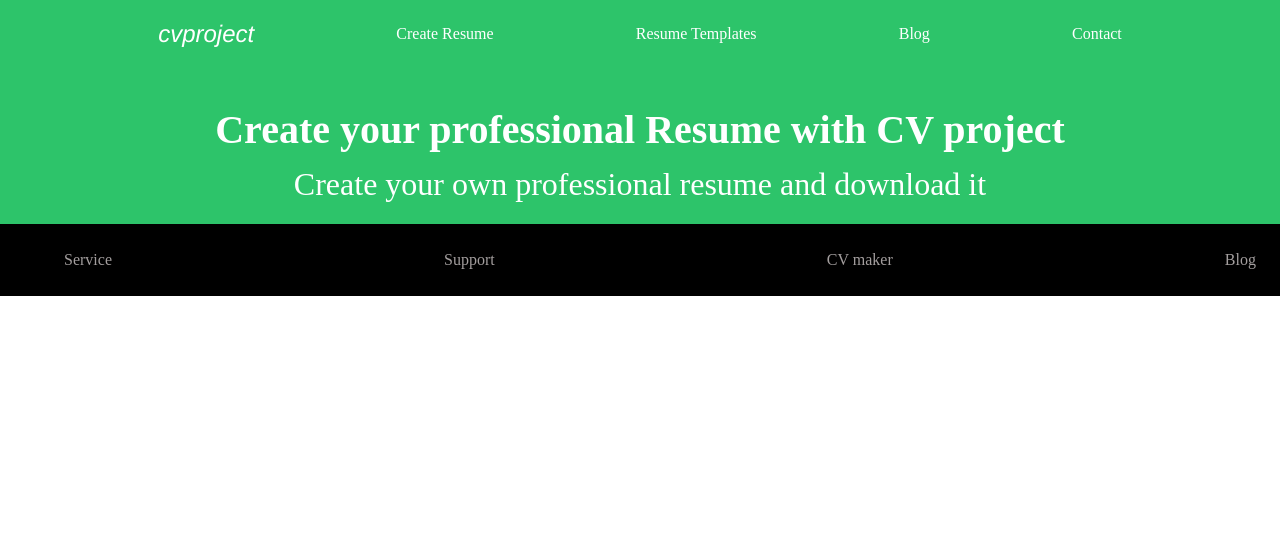
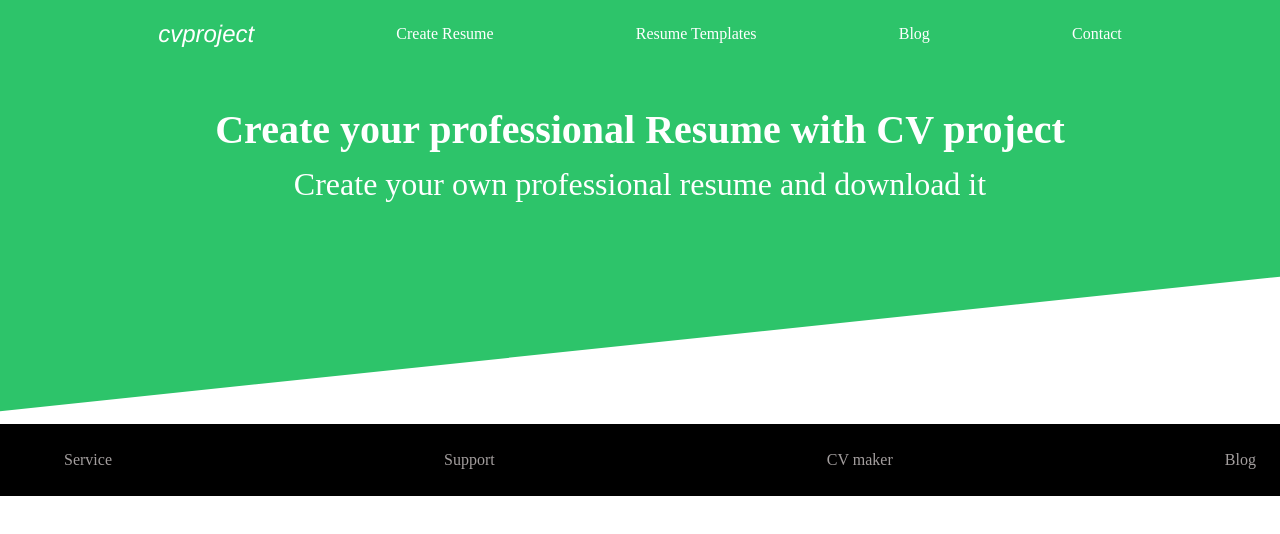
Before and after one commit to chucoyos/CV-application, a React (Vite) app: page / in a window 1280 px wide. Shown: the top 534 px of the page. Built offline with nearby package versions, Linux system fonts and the light colour scheme.

Commit message:
Add DecorationBar

```diff
--- a/src/App.css
+++ b/src/App.css
@@ -45,6 +45,28 @@ h1 {
 	font-size: 32px;
 	margin-bottom: 16px;
 }
+.decorationBar {
+	position: relative;
+	top: -80px;
+	z-index: -2;
+	bottom: -100px;
+	left: 0;
+	width: 100%;
+	height: 200px;
+	background: #2dc46a;
+	transform: skewY(-6deg);
+}
+.decorationBar {
+	position: relative;
+	top: -80px;
+	z-index: -2;
+	bottom: -100px;
+	left: 0;
+	width: 100%;
+	height: 200px;
+	background: #2dc46a;
+	transform: skewY(-6deg);
+}
 /* Footer */
 .footer {
 	background-color: black;
--- a/src/App.jsx
+++ b/src/App.jsx
@@ -3,12 +3,14 @@ import { Outlet } from 'react-router-dom'
 import './App.css'
 import NavBar from './components/NavBar'
 import Footer from './components/Footer'
+import DecorationBar from './components/DecorationBar'
 
 function App() {
 	return (
 		<>
 			<div className='Container'>
 				<NavBar />
+				<DecorationBar />
 				<Outlet />
 				<Footer />
 			</div>
--- /dev/null
+++ b/src/components/DecorationBar.jsx
@@ -0,0 +1,6 @@
+import '../App.css'
+function DecorationBar() {
+	return <div className='decorationBar'></div>
+}
+
+export default DecorationBar
```
